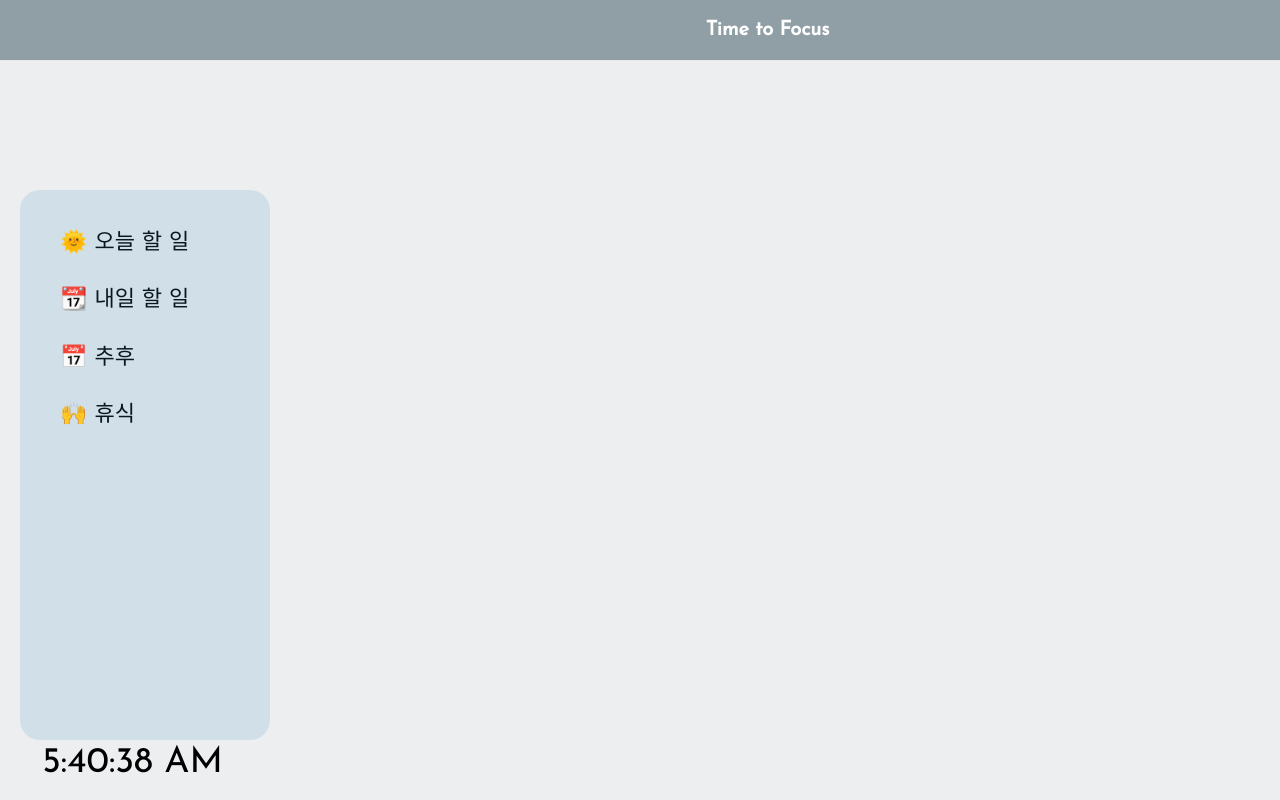
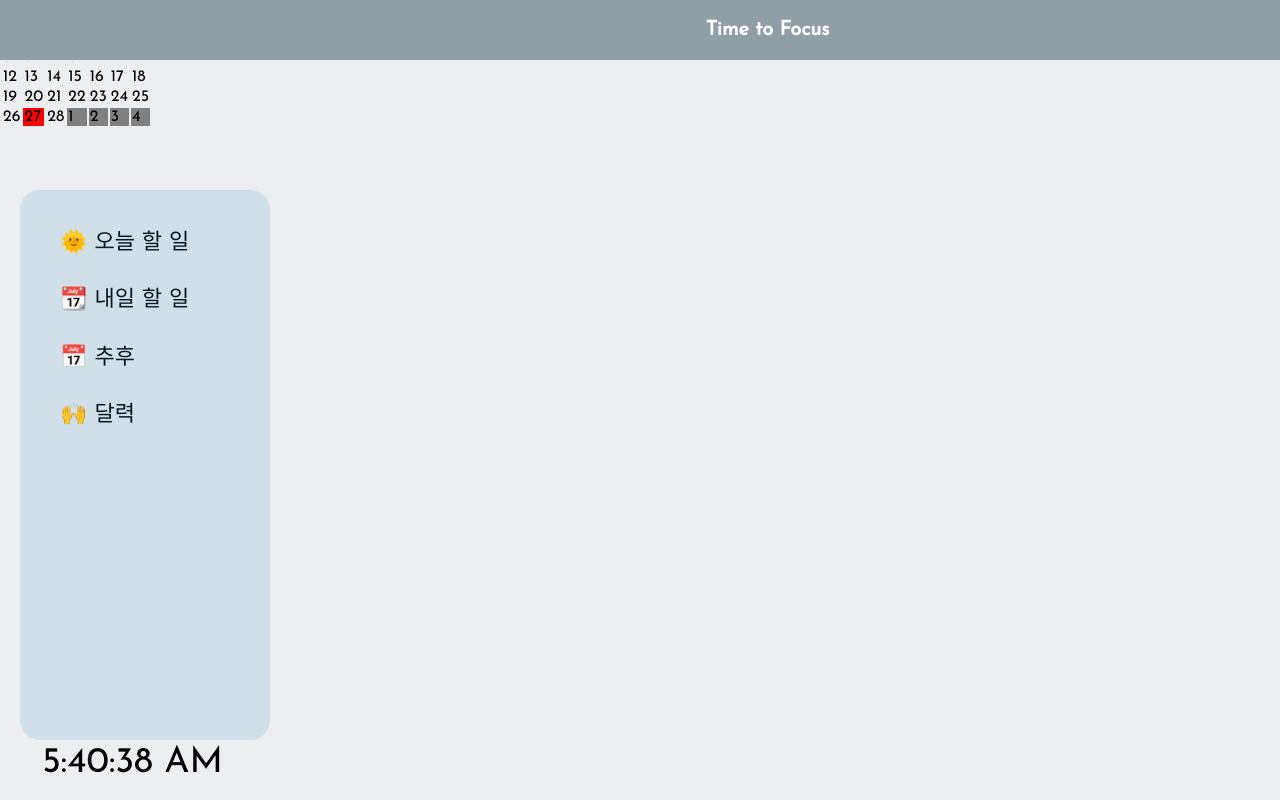
Before and after one commit to miraclee1226/Time-to-focus, a React (Create React App) app: page /calender in a window 1280 px wide. Built offline with nearby package versions, Linux system fonts and the light colour scheme; a web font is replaced by a local one.

Commit message:
Delete Rest Component & Add Calender Component

```diff
--- a/src/App.js
+++ b/src/App.js
@@ -5,8 +5,7 @@ import {Routes, Route, Link} from 'react-router-dom'
 import Today from './pages/Today'
 import Tomorrow  from './pages/Tomorrow';
 import Someday from './pages/Someday'
-import Rest from './pages/Rest';
-
+import Calender from './pages/Calender';
 
 
 function App() {
@@ -31,9 +30,9 @@ function App() {
         <div className='leftNav'>
           <div className='leftNavLink'>
             <Link to ="/">🌞 오늘 할 일</Link>
-            <Link to="/tomorrowtodo">📆 내일 할 일</Link>
+            <Link to="/tomorrow">📆 내일 할 일</Link>
             <Link to="/someday">📅 추후</Link>
-            <Link to="/rest">🙌 휴식</Link>
+            <Link to="/calender">🙌 달력</Link>
           </div>
           <div className='nowTime'>
             {time.toLocaleTimeString()}
@@ -41,10 +40,10 @@ function App() {
         </div>
       </div>
           <Routes>
-            <Route path='/' element= {<Today />} />
-            <Route path='/tomorrowtodo' element= {<Tomorrow />} />
-            <Route path='/someday' element= {<Someday />} />
-            <Route path='/rest' element= {<Rest />} />
+            <Route path='/' element={<Today />} />
+            <Route path='/tomorrow' element={<Tomorrow />} />
+            <Route path='/someday' element={<Someday />} />
+            <Route path='/calender' element={<Calender />} />
           </Routes>
     </div>
   );
```
